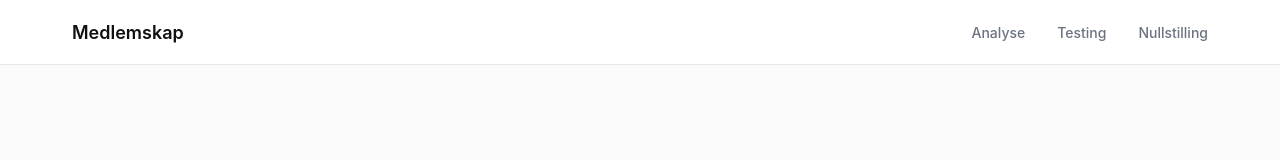
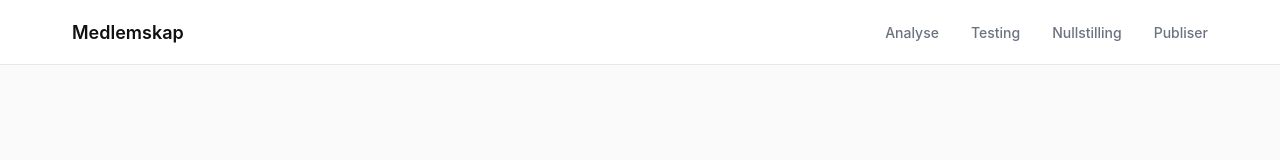
Before and after one commit to navikt/medlemskap-analyse, a Next.js app: page / in a window 1280 px wide. Shown: the top 160 px of the page. Built offline with nearby package versions, Linux system fonts and the light colour scheme.

Commit message:
Støtte for å publisere sykepengesøknad - fix

```diff
--- a/app/components/navbar.tsx
+++ b/app/components/navbar.tsx
@@ -19,7 +19,10 @@ export function Navbar() {
     const links = [
         { href: "/analyse", label: "Analyse" },
         { href: "/testing", label: "Testing" },
-        ...(isDev ? [{ href: "/nullstilling", label: "Nullstilling" }] : []),
+        ...(isDev ? [
+            { href: "/nullstilling", label: "Nullstilling" },
+            { href: "/publiser", label: "Publiser" },
+        ] : []),
     ]
 
     return (
```
